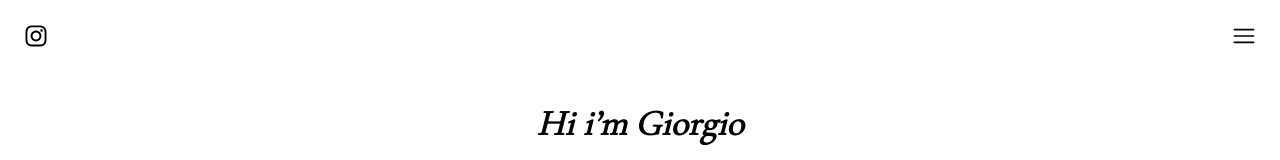
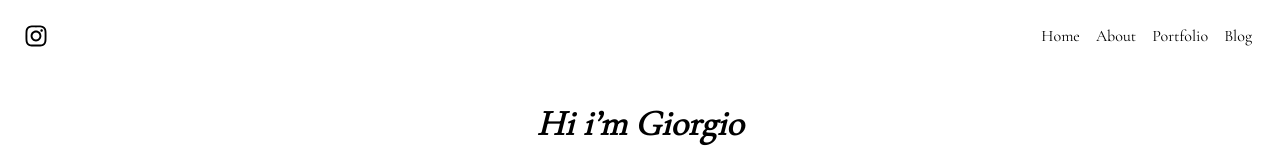
Before and after one commit to Giorey01/giorgio-paoloni-portfolio, a Next.js app: page / in a window 1280 px wide. Shown: the top 160 px of the page. Built offline with nearby package versions, Linux system fonts and the light colour scheme.

Commit message:
Make navbar responsive both on mobile and desktop

```diff
--- a/src/app/header.jsx
+++ b/src/app/header.jsx
@@ -1,8 +1,8 @@
 "use client";
 import { FaInstagram } from "react-icons/fa";
 import { RxHamburgerMenu } from "react-icons/rx";
+import { RxCross2 } from "react-icons/rx";
 import React, { useState } from "react";
-import { RxCross2 } from "react-icons/rx";
 import Link from "next/link";
 
 function Header() {
@@ -10,7 +10,33 @@ function Header() {
 
   return (
     <>
-      <div className="flex items-center justify-between px-7 mt-4 h-10 w-full">
+      {/* Navbar per versioni desktop */}
+      <div className="hidden md:flex items-center justify-between px-7 py-4 mt-4 h-10 w-full">
+        <Link
+          href="https://www.instagram.com/_jojifilm_/"
+          rel="noopener noreferrer"
+          target="_blank"
+        >
+          <FaInstagram className="scale-150 cursor-pointer" />
+        </Link>
+        <div className="flex space-x-4">
+          <Link href="/" className="hover:text-gray-700">
+            Home
+          </Link>
+          <Link href="/about" className="hover:text-gray-700">
+            About
+          </Link>
+          <Link href="/portfolio" className="hover:text-gray-700">
+            Portfolio
+          </Link>
+          <Link href="/blog" className="hover:text-gray-700">
+            Blog
+          </Link>
+        </div>
+      </div>
+
+      {/* Menu Mobile */}
+      <div className="md:hidden flex items-center justify-between px-7 mt-4 h-10 w-full">
         <Link
           href="https://www.instagram.com/_jojifilm_/"
           rel="noopener noreferrer"
@@ -26,14 +52,13 @@ function Header() {
           <RxHamburgerMenu />
         </button>
       </div>
-
       <div
-        className={`fixed inset-0 bg-white flex flex-col justify-center items-center z-50 transform transition-transform duration-300 ${
+        className={`fixed inset-0 bg-white flex flex-col justify-center items-center z-50 transform transition-transform duration-300 md:hidden ${
           isNavOpen ? "translate-x-0" : "translate-x-full"
         }`}
       >
         <div
-          className="absolute top-0 flex items-center justify-between px-7 mt-4 h-10 w-full"
+          className="absolute top-0 flex items-center justify-between px-7 mt-4 w-full h-16"
           onClick={() => setIsNavOpen(false)}
         >
           <Link
@@ -43,7 +68,10 @@ function Header() {
           >
             <FaInstagram className="scale-150 cursor-pointer" />
           </Link>
-          <button className="cursor-pointer scale-150 h-16">
+          <button
+            className="scale-150 cursor-pointer"
+            onClick={() => setIsNavOpen(false)}
+          >
             <RxCross2 />
           </button>
         </div>
```
